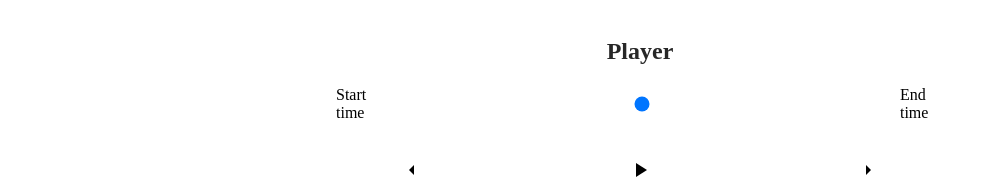
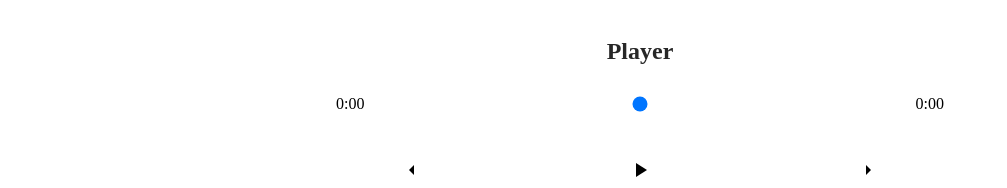
Before and after one commit to ohyland/React-Music-App, a React (Create React App) app: page / in a window 1280 px wide. Shown: the part 479-667 px from the top of the page, without its empty margins (0-1007 px from the left). Built offline with nearby package versions, Linux system fonts and the light colour scheme.

Commit message:
Update the time (#6)

```diff
--- a/src/App.js
+++ b/src/App.js
@@ -12,9 +12,9 @@
 
 const App = () => {
   //state
-  const [songs, setSongs] = useState(data())
-  const [currentSong, setCurrentSong] = useState(songs[0])
-  const [isPlaying, setIsPlaying] = useState(false)
+  const [songs, setSongs] = useState(data());
+  const [currentSong, setCurrentSong] = useState(songs[0]);
+  const [isPlaying, setIsPlaying] = useState(false);
 
   return (
     <div className="App">
--- a/src/components/Player.js
+++ b/src/components/Player.js
@@ -1,9 +1,10 @@
-import React, { useRef } from "react";
+import React, { useRef, useState } from "react";
 
 // Material UI
 import PlayArrowIcon from '@material-ui/icons/PlayArrow';
 import ArrowRightIcon from '@material-ui/icons/ArrowRight';
 import ArrowLeftIcon from '@material-ui/icons/ArrowLeft';
+import { duration } from "@material-ui/core";
 
 const Player = ({ currentSong, isPlaying, setIsPlaying }) => {
   // Ref
@@ -13,21 +14,34 @@
     isPlaying ? audioRef.current.pause() : audioRef.current.play();
     setIsPlaying(!isPlaying);
   };
-
+  const updateTimeHandler = (e) => {
+    const current = e.target.currentTime;
+    const duration = e.target.duration; // 137.195102 sec
+    setSongInfo({...songInfo, currentTime:current, duration })
+  };
+  const getTime = (time) => {
+    return (
+      Math.floor(time / 60) + ":" + ("0" + Math.floor(time % 60)).slice(-2))
+  }
+  // State
+  const [songInfo, setSongInfo] = useState({
+    currentTime: null,
+    duration: null,
+  });
   return (
     <div className="player">
       <h2>Player</h2>
       <div className="time-control">
-        <p>Start time</p>
+        <p>{getTime(songInfo.currentTime)}</p>
         <input type="range"/>
-        <p>End time</p>
+        <p>{getTime(songInfo.duration)}</p>
         </div>
         <div className="play-control" >
           <ArrowLeftIcon/>
           <PlayArrowIcon onClick={playSongHandler} />
           <ArrowRightIcon />
         </div>
-        <audio ref={audioRef} src={currentSong.audio}></audio>
+        <audio onTimeUpdate={updateTimeHandler} onLoadedMetadata={updateTimeHandler} ref={audioRef} src={currentSong.audio}></audio>
     </div>
   );
 }
```
